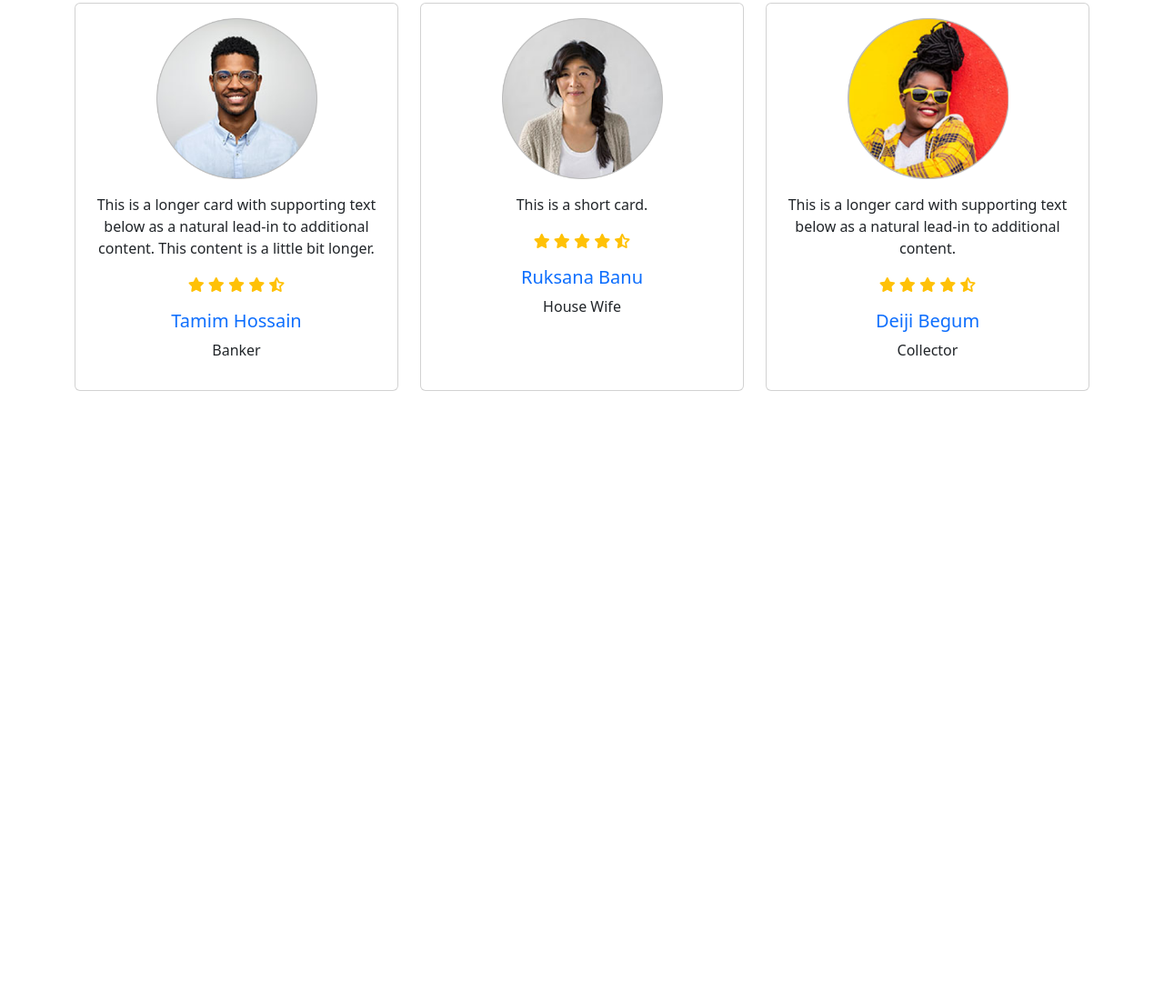
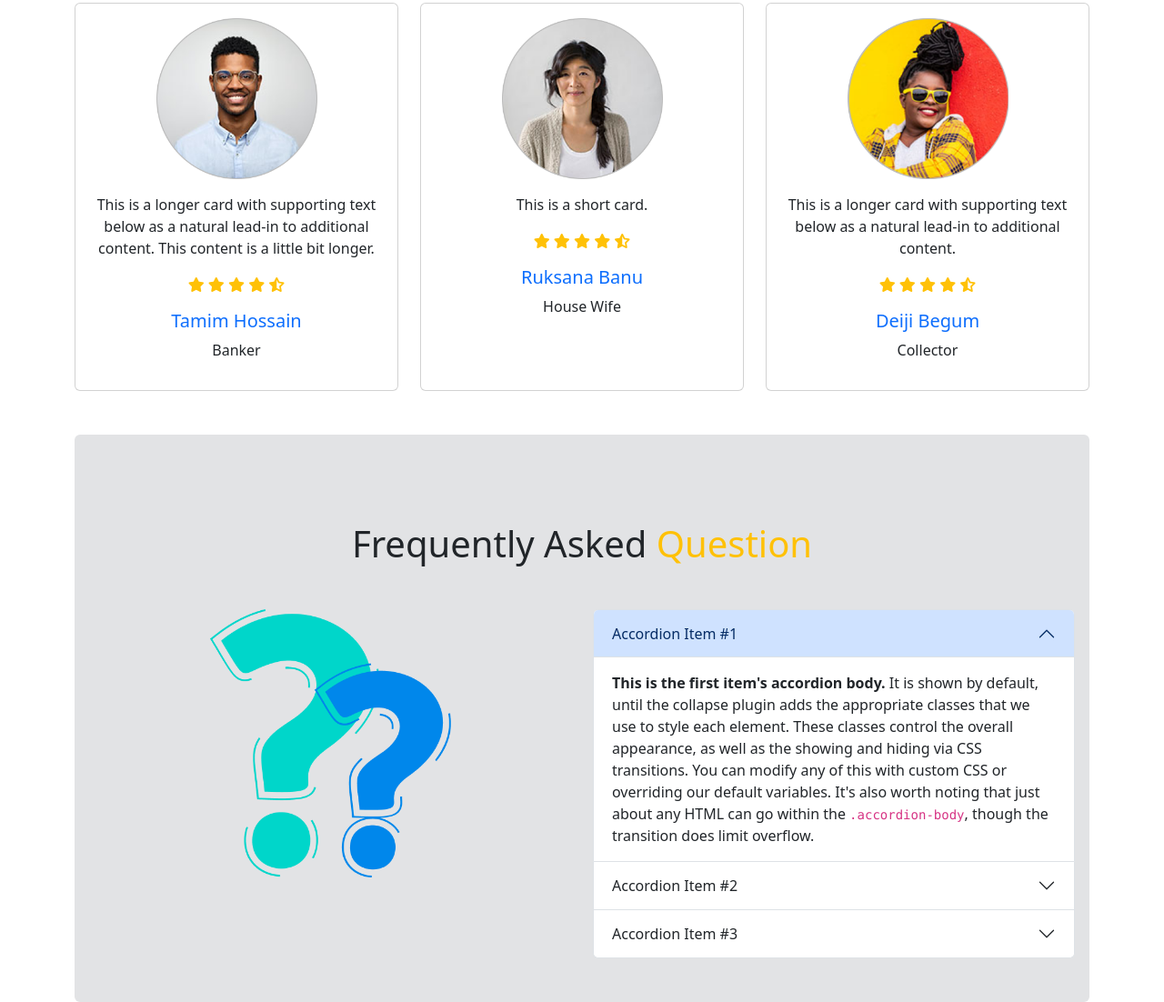
Before and after one commit to iamalmamun/bikers-demo-website, a plain HTML site: page index.html in a window 1280 px wide. Shown: the part 1865-2967 px from the top of the page at 91% size. Before the commit the page ends 2295 px from the top, so only its background shows below. Drawn offline with nearby package versions, Linux system fonts and the light colour scheme.

Commit message:
faq-section-are-added

```diff
--- a/index.html
+++ b/index.html
@@ -232,6 +232,81 @@
 
 
 
+
+
+
+        <!-- FAQ Section-->
+        <section class="mt-5 py-5 px-3 bg-secondary-subtle rounded">
+            <h1 class="mt-5 text-center">Frequently Asked <span class="text-warning">Question</span></h1>
+            <div class="row row-cols-1 row-cols-md-2 mt-5">
+                <div class="col text-center">
+                    <img class="w-50" src="images/faq.png" alt="">
+                </div>
+                <div class="col">
+                    <div class="accordion" id="accordionExample">
+                        <div class="accordion-item">
+                            <h2 class="accordion-header" id="headingOne">
+                                <button class="accordion-button" type="button" data-bs-toggle="collapse"
+                                    data-bs-target="#collapseOne" aria-expanded="true" aria-controls="collapseOne">
+                                    Accordion Item #1
+                                </button>
+                            </h2>
+                            <div id="collapseOne" class="accordion-collapse collapse show" aria-labelledby="headingOne"
+                                data-bs-parent="#accordionExample">
+                                <div class="accordion-body">
+                                    <strong>This is the first item's accordion body.</strong> It is shown by default,
+                                    until the collapse plugin adds the appropriate classes that we use to style each
+                                    element. These classes control the overall appearance, as well as the showing and
+                                    hiding via CSS transitions. You can modify any of this with custom CSS or overriding
+                                    our default variables. It's also worth noting that just about any HTML can go within
+                                    the <code>.accordion-body</code>, though the transition does limit overflow.
+                                </div>
+                            </div>
+                        </div>
+                        <div class="accordion-item">
+                            <h2 class="accordion-header" id="headingTwo">
+                                <button class="accordion-button collapsed" type="button" data-bs-toggle="collapse"
+                                    data-bs-target="#collapseTwo" aria-expanded="false" aria-controls="collapseTwo">
+                                    Accordion Item #2
+                                </button>
+                            </h2>
+                            <div id="collapseTwo" class="accordion-collapse collapse" aria-labelledby="headingTwo"
+                                data-bs-parent="#accordionExample">
+                                <div class="accordion-body">
+                                    <strong>This is the second item's accordion body.</strong> It is hidden by default,
+                                    until the collapse plugin adds the appropriate classes that we use to style each
+                                    element. These classes control the overall appearance, as well as the showing and
+                                    hiding via CSS transitions. You can modify any of this with custom CSS or overriding
+                                    our default variables. It's also worth noting that just about any HTML can go within
+                                    the <code>.accordion-body</code>, though the transition does limit overflow.
+                                </div>
+                            </div>
+                        </div>
+                        <div class="accordion-item">
+                            <h2 class="accordion-header" id="headingThree">
+                                <button class="accordion-button collapsed" type="button" data-bs-toggle="collapse"
+                                    data-bs-target="#collapseThree" aria-expanded="false" aria-controls="collapseThree">
+                                    Accordion Item #3
+                                </button>
+                            </h2>
+                            <div id="collapseThree" class="accordion-collapse collapse" aria-labelledby="headingThree"
+                                data-bs-parent="#accordionExample">
+                                <div class="accordion-body">
+                                    <strong>This is the third item's accordion body.</strong> It is hidden by default,
+                                    until the collapse plugin adds the appropriate classes that we use to style each
+                                    element. These classes control the overall appearance, as well as the showing and
+                                    hiding via CSS transitions. You can modify any of this with custom CSS or overriding
+                                    our default variables. It's also worth noting that just about any HTML can go within
+                                    the <code>.accordion-body</code>, though the transition does limit overflow.
+                                </div>
+                            </div>
+                        </div>
+                    </div>
+                </div>
+            </div>
+        </section>
+
+
     </main>
 
 
```
